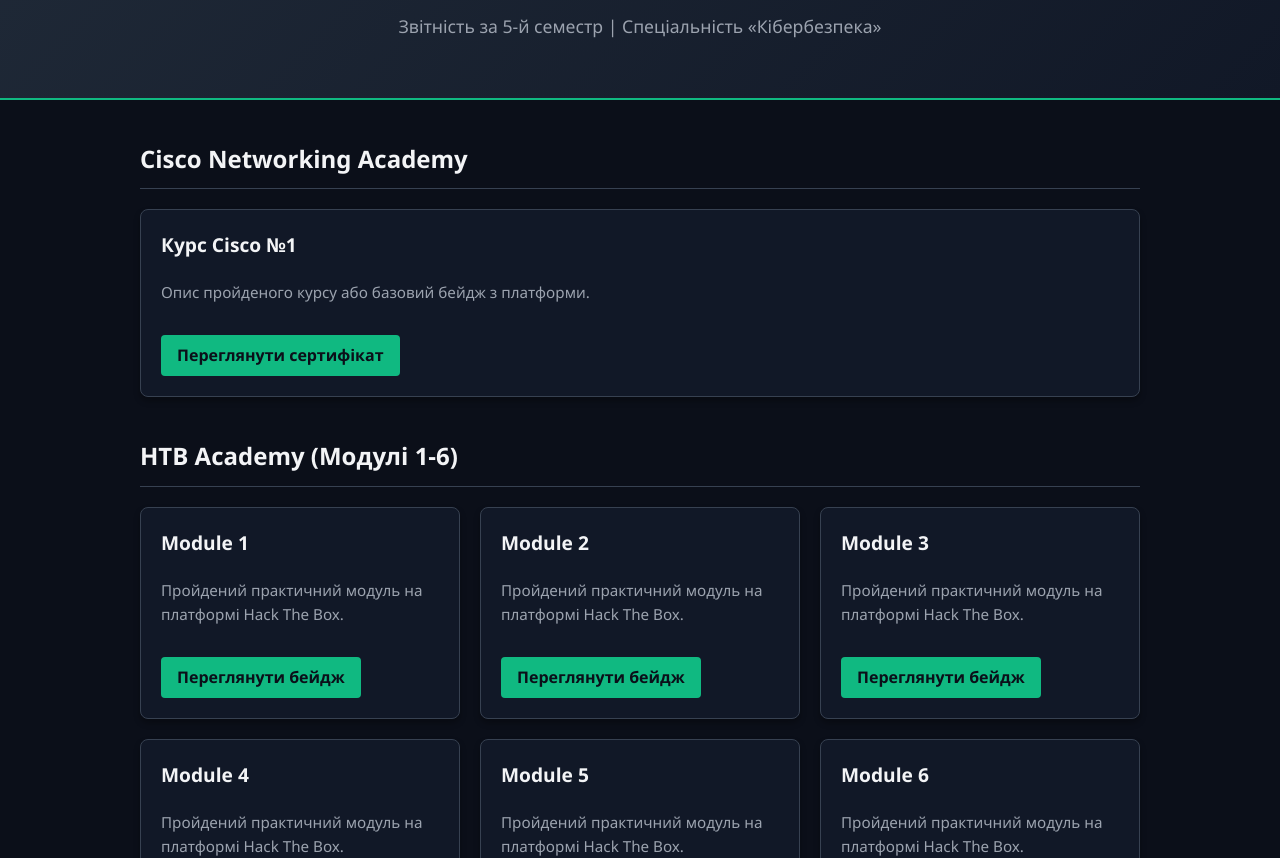
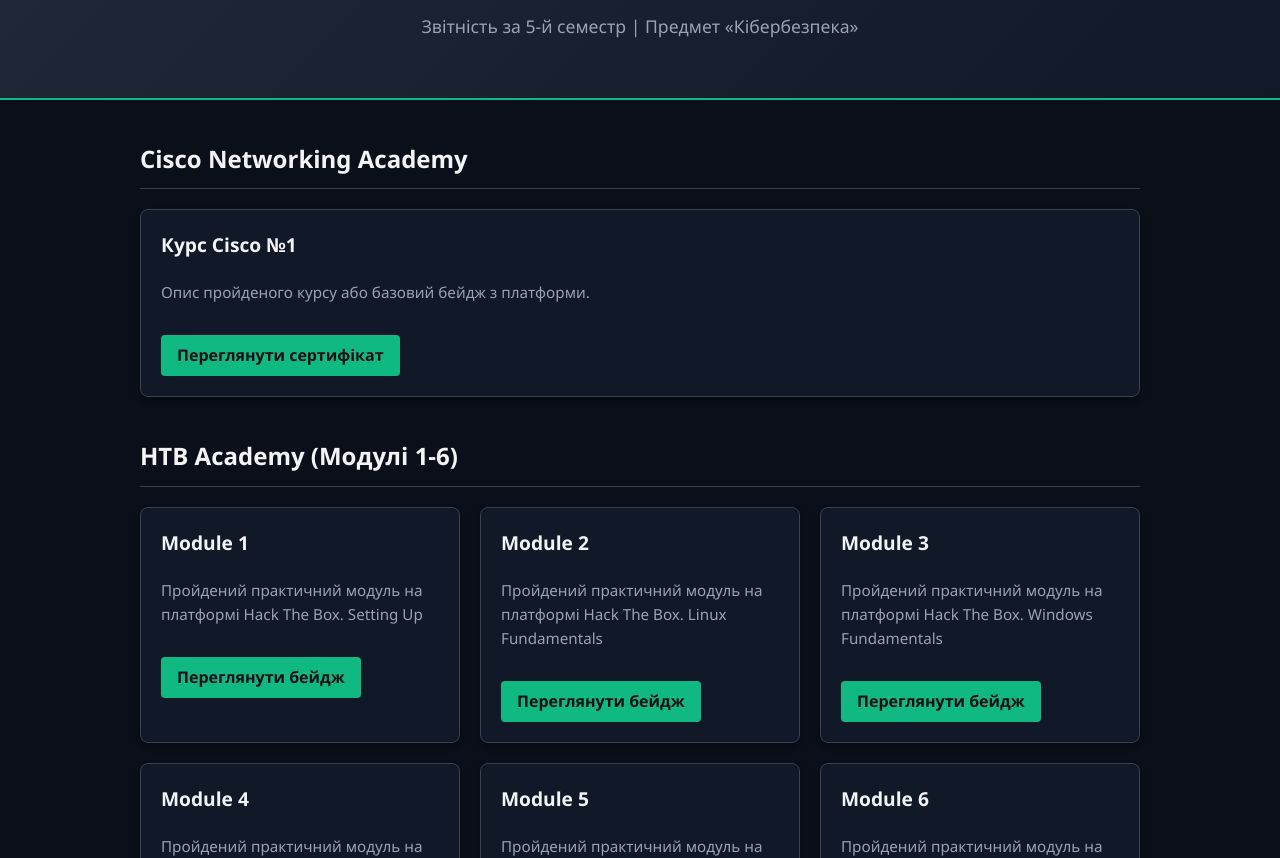
Before and after one commit to ivanonoprienko43-art/portfolio10, a plain HTML site: page index.html in a window 1280 px wide. Shown: the part 94-952 px from the top of the page. Drawn offline with Linux system fonts and the light colour scheme.

Commit message:
Update module descriptions for Hack The Box

```diff
--- a/index.html
+++ b/index.html
@@ -101,7 +101,7 @@
 
     <header>
         <h1>Портфоліо сертифікацій</h1>
-        <p class="subtitle">Звітність за 5-й семестр | Спеціальність «Кібербезпека»</p>
+        <p class="subtitle">Звітність за 5-й семестр | Предмет «Кібербезпека»</p>
     </header>
 
     <div class="container">
@@ -122,32 +122,32 @@
             <div class="grid">
                 <div class="card">
                     <h3>Module 1</h3>
-                    <p>Пройдений практичний модуль на платформі Hack The Box.</p>
+                    <p>Пройдений практичний модуль на платформі Hack The Box. Setting Up</p>
                     <a href=https://academy.hackthebox.com/achievement/2958814/87 target="_blank" class="btn">Переглянути бейдж</a>
                 </div>
                 <div class="card">
                     <h3>Module 2</h3>
-                    <p>Пройдений практичний модуль на платформі Hack The Box.</p>
+                    <p>Пройдений практичний модуль на платформі Hack The Box. Linux Fundamentals</p>
                     <a href=https://academy.hackthebox.com/achievement/2958814/18 target="_blank" class="btn">Переглянути бейдж</a>
                 </div>
                 <div class="card">
                     <h3>Module 3</h3>
-                    <p>Пройдений практичний модуль на платформі Hack The Box.</p>
+                    <p>Пройдений практичний модуль на платформі Hack The Box. Windows Fundamentals</p>
                     <a href=https://academy.hackthebox.com/achievement/2958814/49 target="_blank" class="btn">Переглянути бейдж</a>
                 </div>
                 <div class="card">
                     <h3>Module 4</h3>
-                    <p>Пройдений практичний модуль на платформі Hack The Box.</p>
+                    <p>Пройдений практичний модуль на платформі Hack The Box. MacOS Fundamentals</p>
                     <a href=https://academy.hackthebox.com/achievement/2958814/157 target="_blank" class="btn">Переглянути бейдж</a>
                 </div>
                 <div class="card">
                     <h3>Module 5</h3>
-                    <p>Пройдений практичний модуль на платформі Hack The Box.</p>
+                    <p>Пройдений практичний модуль на платформі Hack The Box. Introduction to Networking</p>
                     <a href=https://academy.hackthebox.com/achievement/2958814/34 target="_blank" class="btn">Переглянути бейдж</a>
                 </div>
                 <div class="card">
                     <h3>Module 6</h3>
-                    <p>Пройдений практичний модуль на платформі Hack The Box.</p>
+                    <p>Пройдений практичний модуль на платформі Hack The Box. Intro to Network Traffic Analysis</p>
                     <a href=https://academy.hackthebox.com/achievement/2958814/81 target="_blank" class="btn">Переглянути бейдж</a>
                 </div>
             </div>
```
